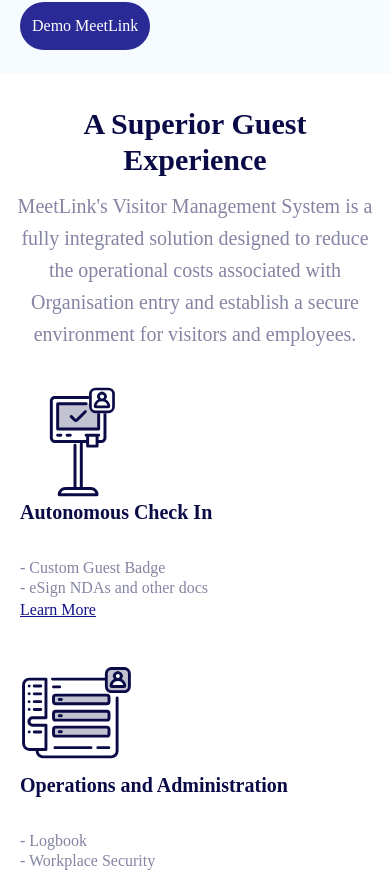
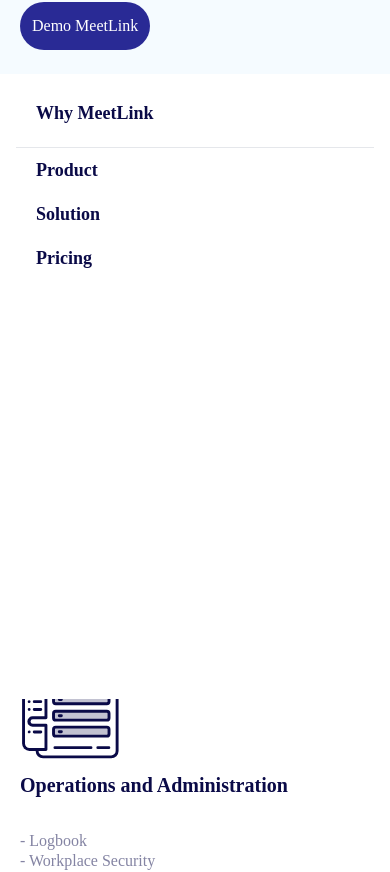
Before and after one commit to mike-programs/meetlink-website, a React (Create React App) app: page / in a window 390 px wide. Shown: the part 777-1649 px from the top of the page. Built offline with nearby package versions, Linux system fonts and the light colour scheme; the HTML template or start-up script is replaced by a standard one.

Commit message:
Added mobile navigation menu

```diff
--- a/src/components/Arrays.jsx
+++ b/src/components/Arrays.jsx
@@ -1,75 +1,75 @@
 const navItems = [
-    { link: 'Why Meetlink', url: '/' },
-    { link: 'Product', url: '/' },
-    { link: 'Solution', url: '/' },
-    { link: 'Pricing', url: '/' },
-    { link: 'Resources', url: '/' },
-]
+  { link: "Why Meetlink", url: "/" },
+  { link: "Product", url: "/" },
+  { link: "Solution", url: "/" },
+  { link: "Pricing", url: "/" },
+  { link: "Resources", url: "/" },
+];
 
-const images = [{
-    src: "images/airbnb.svg",
-    alt: "AirBnb",
-    style: "w-16"
+const footers = [
+  {
+    title: "Product",
+    links: [
+      "Compliance",
+      "Security",
+      "Efficiency",
+      "Branding",
+      "Enterprise services",
+      "Integrations",
+      "All features",
+      "Pricing",
+    ],
   },
   {
-    src: "images/acer.svg",
-    alt: "Acer",
-    style: "w-16"
+    title: "Company",
+    links: [
+      "Our story",
+      "Join our team",
+      "Customers",
+      "Partners",
+      "How we handle security",
+    ],
   },
   {
-    src: "images/audi.svg",
-    alt: "Audi",
-    style: "w-16"
-}, {
-    src: "images/pepsico.svg",
-    alt: "Pepsico",
-    style: "w-16"
-}, {
-    src: "images/loreal.svg",
-    alt: "Loreal",
-    style: "w-16 hidden sm:inline-block"
-}, {
-    src: "images/revolut.svg",
-    alt: "Revolut",
-    style: "w-16 hidden sm:inline-block"
-}]
-
-const footers = [{
-    title: 'Product',
-    links: ['Compliance', 'Security', 'Efficiency', 'Branding', 'Enterprise services', 'Integrations', 'All features', 'Pricing']
+    title: "Resources",
+    links: ["Help center", "Downloads"],
   },
   {
-    title: 'Company',
-    links: ['Our story', 'Join our team', 'Customers', 'Partners', 'How we handle security']
+    title: "Contact Us",
+    links: ["Contact"],
+  },
+];
+
+const cards = [
+  {
+    img: "images/proxyclick-self-check-in.svg",
+    title: "Autonomous Check In",
+    list: ["- Custom Guest Badge", "- eSign NDAs and other docs"],
   },
   {
-    title: 'Resources',
-    links: ['Help center', 'Downloads']
+    img: "images/administrative.svg",
+    title: "Operations and Administration",
+    list: [
+      "- Logbook",
+      "- Workplace Security",
+      "- Enterprise customization",
+      "- Data Security and Compliance",
+      "-Identity Management",
+    ],
   },
   {
-    title: 'Contact Us',
-    links: ['Contact']
-}
-]
+    img: "images/proxyclick-interogations.svg",
+    title: "Workplace Integrations",
+    list: [
+      "-Access Control",
+      "- Future of Work applications",
+      "- Hybrid Work",
+      "- Facility Management",
+      "- Slack, Teams, Cisco",
+    ],
+  },
+];
 
-
-
-const cards = [{
-    img: 'images/proxyclick-self-check-in.svg',
-    title: 'Autonomous Check In',
-    list: ['- Custom Guest Badge', '- eSign NDAs and other docs',]
-}, {
-    img: 'images/administrative.svg',
-    title: 'Operations and Administration',
-    list: ['- Logbook', '- Workplace Security', '- Enterprise customization', '- Data Security and Compliance', '-Identity Management']
-}, {
-    img: 'images/proxyclick-interogations.svg',
-    title: 'Workplace Integrations',
-    list: ['-Access Control', '- Future of Work applications', '- Hybrid Work', '- Facility Management', '- Slack, Teams, Cisco']
-}]
-
-
-export default navItems
-export { images }
-export { footers }
-export { cards }
+export default navItems;
+export { footers };
+export { cards };
--- a/src/components/Nav.jsx
+++ b/src/components/Nav.jsx
@@ -1,39 +1,83 @@
-import React from "react";
+import React, { useState } from "react";
 import Button from "./Button";
 import navItems from "./Arrays";
 
+export default function Nav() {
+  const [toggle, setToggle] = useState("translate-y-[120%]");
+  const [isOpen, setOpen] = useState(true);
+  const customBtn = `flex items-center text-white rounded-lg h-[80%] justify-center p-3 bg-buttonColor/90 hover:bg-buttonColor `;
 
-export default function Nav() {
-    const customBtn = `flex items-center text-white rounded-lg h-[80%] justify-center p-3 bg-buttonColor/90 hover:bg-buttonColor `;
+  function toggleNav() {
+    setToggle(() => (isOpen ? "translate-y-[0%]" : "translate-y-[120%]"));
+    setOpen(!isOpen);
+  }
+
   return (
+    <>
+      {/* NAVIGATION BAR */}
 
-        <div className='flex justify-between items-center p-2 bg-lightBlue md:px-20'>
-            <div className='w-[20%] md:w-[8%]'>
-                <img src='./images/logo.svg' alt='proxy click logo' className="" />
+      <div className="flex justify-between items-center p-2 bg-lightBlue md:px-20 sticky top-0 z-10 lg:static">
+        <div className="w-[20%] md:w-[8%]">
+          <img src="./images/logo.svg" alt="proxy click logo" className="" />
         </div>
+        {/* DESKTOP NAV ITEMS */}
 
-            <div className='flex space-x-10'>
-                <div className='hidden lg:flex md:items-center'>
-                    <ul className='flex items-center font-bold'>
+        <div className="flex space-x-10">
+          <div className="hidden lg:flex md:items-center">
+            <ul className="flex items-center font-bold">
               {navItems.map((item, index) => (
-                            <li key={index} className="p-4 cursor-pointer text-text hover:text-primaryColor  transition-all ease-linear">
+                <li
+                  key={index}
+                  className="p-4 cursor-pointer text-text hover:text-primaryColor  transition-all ease-linear"
+                >
                   {item.link}
                 </li>
               ))}
             </ul>
           </div>
-                <div className='flex  items-center '>
-                    <div className='hidden md:flex md:gap-3 '>
-                        <Button classNames={`${customBtn}`} text='Book a demo' />
-                        <Button classNames={`${customBtn}`} text='Login' />
+          {/* CTA BUTTONS */}
+
+          <div className="flex  items-center ">
+            <div className="hidden md:flex md:gap-3 ">
+              <Button classNames={`${customBtn}`} text="Book a demo" />
+              <Button classNames={`${customBtn}`} text="Login" />
             </div>
-                    <div className='flex py-7 lg:hidden'>
-                        <div className='self-center'><img width="32" height="32" src="https://img.icons8.com/windows/32/grip-lines.png" alt="grip-lines" /></div>
+
+            {/* MOBILE TOGGLE BUTTON */}
+            <div className="flex py-7 lg:hidden" onClick={toggleNav}>
+              <div className="self-center">
+                <img
+                  width="32"
+                  height="32"
+                  src={
+                    isOpen
+                      ? "https://img.icons8.com/windows/32/grip-lines.png"
+                      : "images/close.png"
+                  }
+                  alt="grip-lines"
+                />
               </div>
             </div>
           </div>
         </div>
+      </div>
+
+      {/* MOBILE NAV */}
+
+      <div
+        className={
+          "fixed inset-x-4 inset-y-28 bg-white z-30 lg:hidden transition ease-in duration-300 " +
+          toggle
+        }
+      >
+        <div className="text-primaryColor text-lg font-bold">
+          <p className="p-5">Why MeetLink</p>
+          <hr />
+          <p className="px-5 p-2">Product</p>
+          <p className="px-5 p-2">Solution</p>
+          <p className="px-5 p-2">Pricing</p>
+        </div>
+      </div>
+    </>
   );
 }
-
-// color: 13138A, highlighted-button: 1D1DCD, card: 0A0A47
--- a/src/components/Section.tsx
+++ b/src/components/Section.tsx
@@ -1,41 +1,70 @@
-import React from 'react'
-import Features from './Features'
-import LearnMore from './LearnMore'
-import { cards } from './Arrays'
-
-
+import React from "react";
+import Features from "./Features";
+import LearnMore from "./LearnMore";
+import { cards } from "./Arrays";
 
 export default function Section() {
   return (
     <>
-      <div className='mx-3 my-8 md:mt-32'>
-        <p className='text-center text-3xl font-bold text-primaryColor my-3 md:text-4xl'> A Superior Guest Experience</p>
-        <p className='text-center text-xl leading-8 text-text md:w-[42rem] md:mx-auto'>MeetLink's Visitor Management System is a fully integrated solution designed to reduce the operational costs associated with Organisation entry and establish a secure environment for visitors and employees.</p>
+      <div className="mx-3 my-8 md:mt-32">
+        <p className="text-center text-3xl font-bold text-primaryColor my-3 md:text-4xl">
+          {" "}
+          A Superior Guest Experience
+        </p>
+        <p className="text-center text-xl leading-8 text-text md:w-[42rem] md:mx-auto">
+          MeetLink's Visitor Management System is a fully integrated solution
+          designed to reduce the operational costs associated with Organisation
+          entry and establish a secure environment for visitors and employees.
+        </p>
       </div>
 
-      <div className='mx-5 md:flex md:justify-between md:mx-32 md:py-12'>
+      {/* THREE COLUMN CARD SECTION */}
+
+      <div className="mx-5 md:flex md:justify-between md:mx-32 md:py-12">
         {cards.map((card, index) => {
           return (
             <div key={index}>
-              <img src={card.img} className='w-28 mt-9' />
-              <p className='text-primaryColor font-bold text-xl mb-8'>{card.title}</p>
+              <img src={card.img} className="w-28 mt-9" />
+              <p className="text-primaryColor font-bold text-xl mb-8">
+                {card.title}
+              </p>
               {card.list.map((item) => (
-                <p key={item} className='text-text leading-5 md:leading-6'>{item}</p>
+                <p key={item} className="text-text leading-5 md:leading-6">
+                  {item}
+                </p>
               ))}
 
-              <div className='md:my-auto'>
+              <div className="md:my-auto">
                 <LearnMore />
               </div>
-
-            </div>)
-        })
-
-        }
+            </div>
+          );
+        })}
       </div>
 
-      <Features style='md:flex md:flex-row-reverse' alt='Scheduling' img='images/mockup.png' title='Schedule Meetings Seamlessly' content='Experience the freedom from scheduling headaches as Meetlink automates the entire process, enabling you to focus on what truly matters - productive and meaningful face-to-face interactions. Seamlessly connect with colleagues, clients, and partners, and make every meeting count.' />
-      <Features style='md:flex md:flex-row' alt='Integate Access' img='images/admin-dashboard-mockup.png' title='Integrate Your Access Control System' content='Effortlessly synchronize visitor and employee data with your access control system, enabling seamless integration. Employ the convenience of unique QR codes or Access Codes to grant access precisely when needed. Securities or staffs can stay informed in real-time about the presence of individuals within the premises. Bid farewell to any concerns about unauthorized access. Indeed, as the famous saying goes, "Peter has left the building."' />
-      <Features style='md:flex md:flex-row-reverse' img='images/security-mockup.png' alt='Organisation Safety' title='Secure the Workplace.' content='MeetLink’s pre-arrival check-in requirements ensure organisation security and compliance. Elevate your organization’s physical security and gain greater control over unauthorized entries with our powerful Meetlink portal. Enjoy real-time visitor insights, streamline security processes, and ensure enhanced safety for everyone.' />
+      {/* FEATURES SECTION */}
+
+      <Features
+        style="md:flex md:flex-row-reverse"
+        alt="Scheduling"
+        img="images/mockup.png"
+        title="Schedule Meetings Seamlessly"
+        content="Experience the freedom from scheduling headaches as Meetlink automates the entire process, enabling you to focus on what truly matters - productive and meaningful face-to-face interactions. Seamlessly connect with colleagues, clients, and partners, and make every meeting count."
+      />
+      <Features
+        style="md:flex md:flex-row"
+        alt="Integate Access"
+        img="images/admin-dashboard-mockup.png"
+        title="Integrate Your Access Control System"
+        content='Effortlessly synchronize visitor and employee data with your access control system, enabling seamless integration. Employ the convenience of unique QR codes or Access Codes to grant access precisely when needed. Securities or staffs can stay informed in real-time about the presence of individuals within the premises. Bid farewell to any concerns about unauthorized access. Indeed, as the famous saying goes, "Peter has left the building."'
+      />
+      <Features
+        style="md:flex md:flex-row-reverse"
+        img="images/security-mockup.png"
+        alt="Organisation Safety"
+        title="Secure the Workplace."
+        content="MeetLink’s pre-arrival check-in requirements ensure organisation security and compliance. Elevate your organization’s physical security and gain greater control over unauthorized entries with our powerful Meetlink portal. Enjoy real-time visitor insights, streamline security processes, and ensure enhanced safety for everyone."
+      />
     </>
-  )
+  );
 }
```
Also changed, not shown: src/App.tsx (+6 -6 lines), src/components/Button.tsx (+15 -8 lines), src/components/HeroPage.tsx (+11 -5 lines), public/images/close.png (added). Lines whose indentation alone changed are shown as unchanged.
